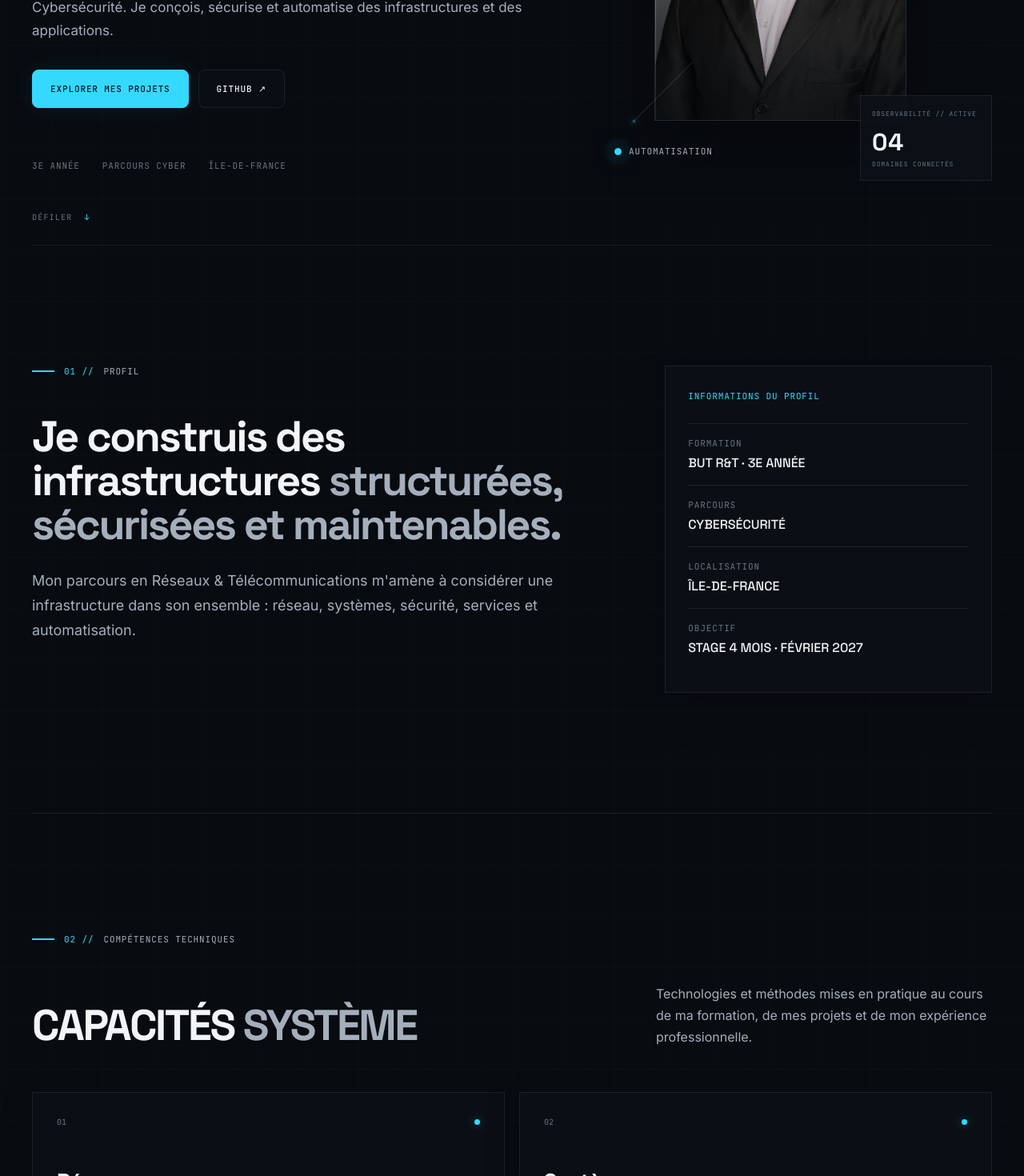
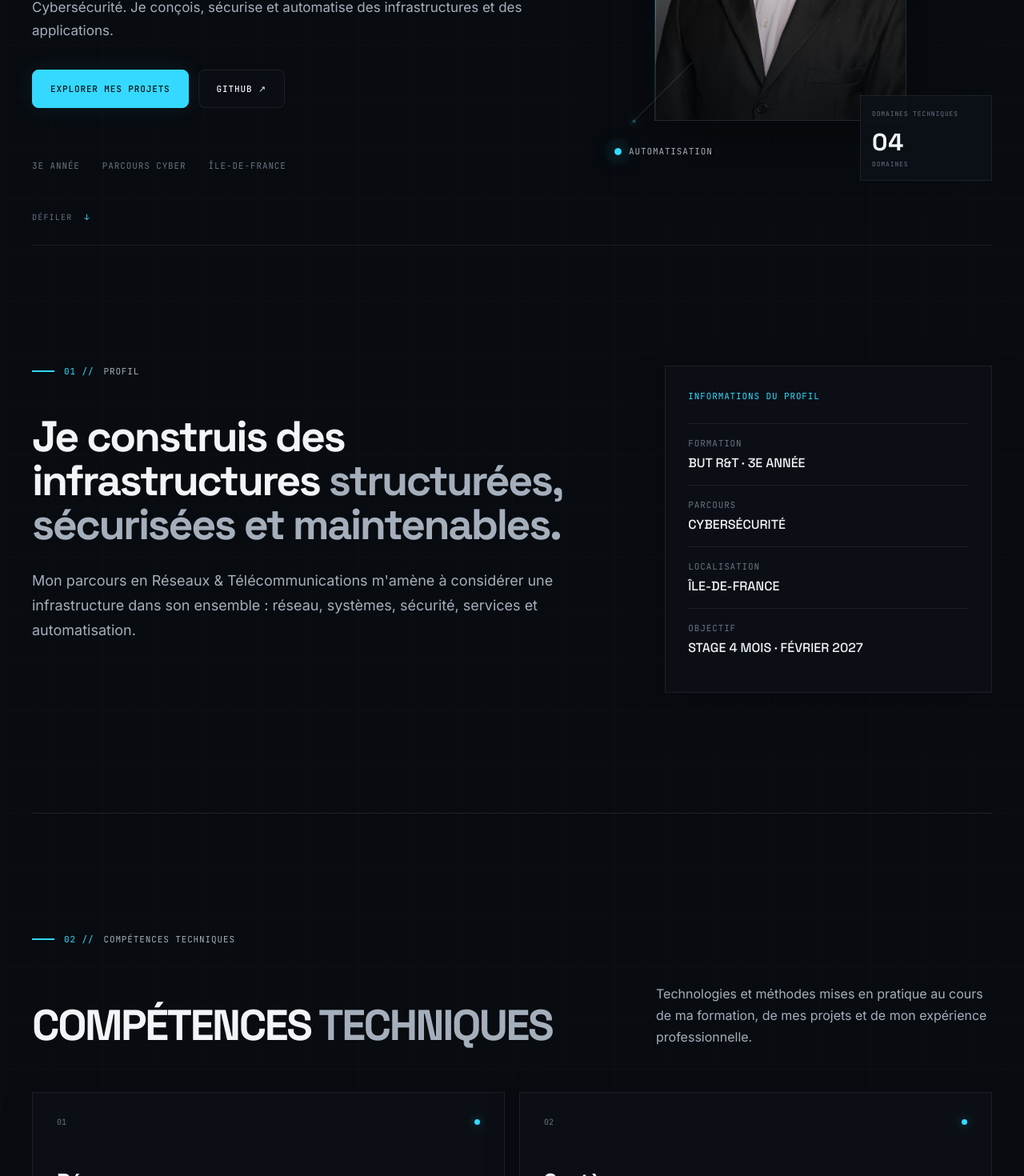
Before and after one commit to regobothgrandville/regobothgrandville.github.io, a React (Vite) app: page / in a window 1280 px wide. Shown: the part 520-1990 px from the top of the page at 80% size. Built offline with nearby package versions, Linux system fonts and the light colour scheme.

Commit message:
polish: simplify homepage technical labels

```diff
--- a/src/App.tsx
+++ b/src/App.tsx
@@ -49,7 +49,7 @@ function App() {
             </div>
             <span className="connection connection--a" aria-hidden="true"><i /></span><span className="connection connection--b" aria-hidden="true"><i /></span><span className="connection connection--c" aria-hidden="true"><i /></span><span className="connection connection--d" aria-hidden="true"><i /></span>
             <NetworkNode label="SÉCURITÉ" className="node--security" active /><NetworkNode label="RÉSEAU" className="node--network" /><NetworkNode label="SYSTÈMES" className="node--systems" /><NetworkNode label="AUTOMATISATION" className="node--automation" active />
-            <div className="telemetry"><span>OBSERVABILITÉ // ACTIVE</span><strong>04</strong><small>DOMAINES CONNECTÉS</small></div>
+            <div className="telemetry"><span>DOMAINES TECHNIQUES</span><strong>04</strong><small>DOMAINES</small></div>
           </div>
           <a className="scroll-cue" href="#profil" onClick={(event) => scrollWithoutHash(event, '#profil')}>DÉFILER <span aria-hidden="true">↓</span></a>
         </section>
@@ -61,13 +61,13 @@ function App() {
 
         <section className="section" id="competences">
           <SectionLabel index="02" title="COMPÉTENCES TECHNIQUES" />
-          <div className="section-heading-row"><h2>CAPACITÉS <em>SYSTÈME</em></h2><p>Technologies et méthodes mises en pratique au cours de ma formation, de mes projets et de mon expérience professionnelle.</p></div>
+          <div className="section-heading-row"><h2>COMPÉTENCES <em>TECHNIQUES</em></h2><p>Technologies et méthodes mises en pratique au cours de ma formation, de mes projets et de mon expérience professionnelle.</p></div>
           <div className="skill-grid">{skillGroups.map((group, index) => <article className="skill-card" key={group.id}><div className="skill-card__head"><span>0{index + 1}</span><i aria-hidden="true" /></div><h3>{group.label}</h3><div className="tag-row">{group.skills.map((skill) => <span className="tech-tag" key={skill}>{skill}</span>)}</div></article>)}</div>
         </section>
 
         <section className="section projects-section" id="projets">
           <SectionLabel index="03" title="RÉSEAU DE PROJETS" />
-          <div className="section-heading-row"><h2>PROJETS <em>CONNECTÉS</em></h2><p>Quatre études de cas principales. Survolez une carte ou parcourez-les au clavier pour afficher ses informations techniques.</p></div>
+          <div className="section-heading-row"><h2>ÉTUDES <em>DE CAS</em></h2><p>Quatre études de cas principales. Survolez une carte ou parcourez-les au clavier pour afficher ses informations techniques.</p></div>
           <div className="project-network" data-active={activeProject ?? 'idle'}>
             <div className="project-network__telemetry" aria-live="polite"><span>PROJET // {activeProjectData ? activeProjectData.id.toUpperCase().replace('-', '_') : 'SÉLECTION'}</span><strong>{activeProjectData?.title ?? 'Réseau de projets'}</strong><small>{activeProjectData ? activeProjectData.domains.join(' · ') : 'Sélectionnez un projet pour afficher ses domaines techniques'}</small></div>
             <div className="project-grid">{projects.map((project, index) => <ProjectCard project={project} index={index} key={project.id} active={activeProject === project.id} onActivate={setActiveProject} onDeactivate={() => setActiveProject(null)} />)}</div>
```
